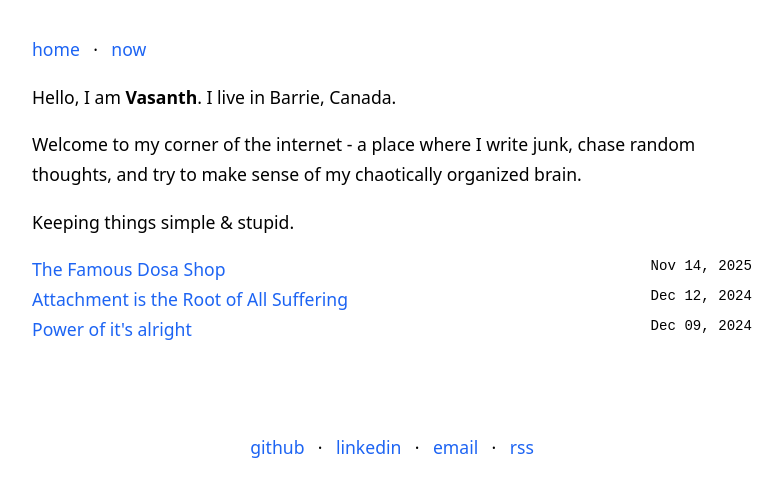
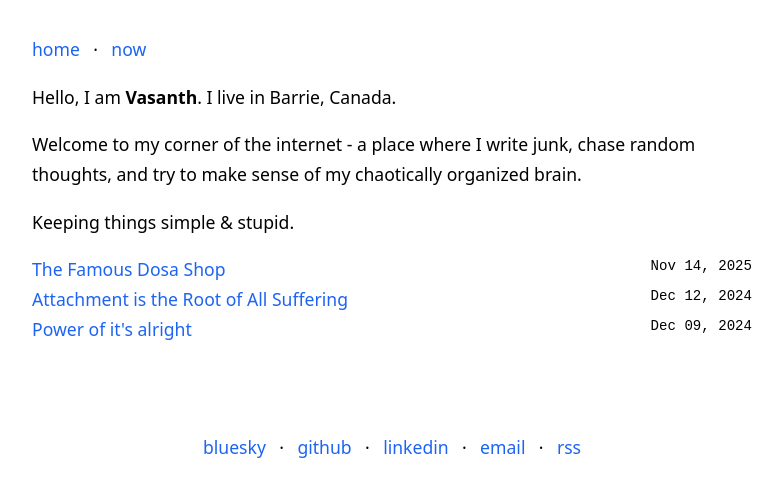
Before and after one commit to vasanthv/vasanthv.github.io, a Jekyll site: the page built from index.md, in a window 1280 px wide. Shown: the top 497 px of the page, without its empty margins (248-1031 px from the left). Built offline with Jekyll 4.4.1, drawn with Linux system fonts in a browser that asks for light colours.

Commit message:
Added footer

```diff
--- a/_layouts/default.html
+++ b/_layouts/default.html
@@ -34,6 +34,8 @@
 
   <footer>
     <nav>
+      <a href="https://bsky.app/profile/vasanth.veenew.com" target="_blank">bluesky</a>
+      <span>&middot;</span>
       <a href="https://github.com/vasanthv" target="_blank">github</a>
       <span>&middot;</span>
       <a href="https://www.linkedin.com/in/vsnthv" target="_blank">linkedin</a>
```
